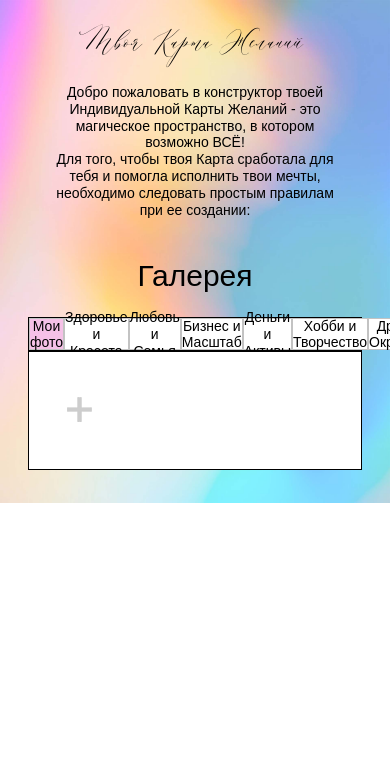
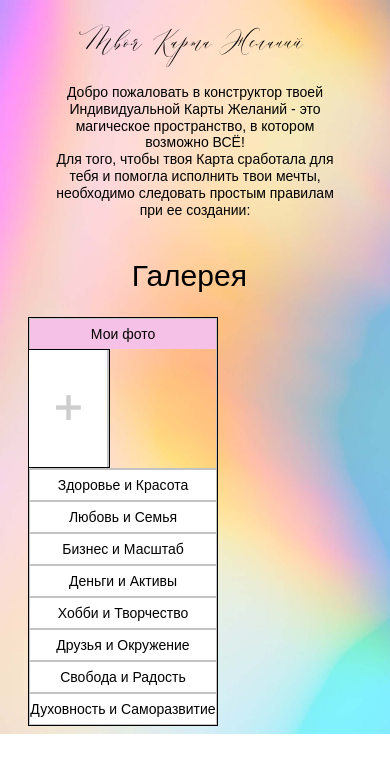
Before and after one commit to drummerrog/wishcard, a PHP site: page / in a window 390 px wide; the page is wider, and only the part inside the window is pictured. Shown: the top 773 px of that part. Run offline with PHP 8.4, Linux system fonts and the light colour scheme.

Commit message:
create: media 1440-768 для табов и слайдера

```diff
--- a/assets/css/media.css
+++ b/assets/css/media.css
@@ -31,9 +31,9 @@
     font-size: 14px;
   }
 
-  .swiper-slide,
+  /* .swiper-slide, */
   .form-label {
-    width: 131.33px !important;
+    width: 125.7px !important;
   }
 }
 
@@ -59,9 +59,9 @@
     font-size: 30px;
   }
 
-  .swiper-slide,
+  /* .swiper-slide, */
   .form-label {
-    width: 100px !important;
+    width: 105.3px !important;
   }
 }
 
@@ -74,6 +74,34 @@
   .info-title {
     font-size: 65px;
     margin: 30px 0 60px;
+  }
+
+  .form-label {
+    width: 78.3px !important;
+  }
+}
+
+@media (max-width: 766px) {
+  .wishcard {
+    width: 97%;
+    overflow: hidden;
+    white-space: nowrap;
+  }
+
+  .tabs {
+    display: block;
+    width: max-content;
+  }
+
+  .tab-content {
+    position: relative;
+    top: 0;
+    left: -2px;
+  }
+
+  .tab-content.active {
+    max-width: 700px;
+    width: max-content;
   }
 }
 
--- a/assets/css/style.css
+++ b/assets/css/style.css
@@ -112,10 +112,15 @@
   height: 100%;
 }
 
+.swiper-wrapper {
+  border-left: 2px solid rgb(195, 195, 195);
+}
+
 .swiper-slide {
   display: block;
   width: 183.56px !important;
   height: auto !important;
+  /* border-left: 1px solid rgb(195, 195, 195); */
   object-fit: cover;
 }
 
--- a/assets/js/script.js
+++ b/assets/js/script.js
@@ -21,7 +21,8 @@
 // Слайдер в галерее, где есть изображения
 const swiper1 = new Swiper(".Swiper", {
   slidesPerView: 9,
-  spaceBetween: 2,
+  spaceBetween: 1,
+  slidesPerGroup: 1,
   mousewheel: {
     invert: true,
   },
@@ -52,7 +53,11 @@
 // Слайдер в галерее, где нет изображений
 var swiper2 = new Swiper(".mySwiper", {
   slidesPerView: 9,
-  spaceBetween: 2,
+  spaceBetween: 1,
+  slidesPerGroup: 1,
+  loop: true,
+  loopFillGroupWithBlank: true,
+  freeScroll: true,
   mousewheel: {
     invert: true,
   },
--- a/index.html
+++ b/index.html
@@ -113,7 +113,13 @@
                                 <img class="swiper-slide" src="assets/image/slider/08.jpg" alt="слайд">
                                 <img class="swiper-slide" src="assets/image/slider/09.jpg" alt="слайд">
                                 <img class="swiper-slide" src="assets/image/slider/02.jpg" alt="слайд">
+                                <img class="swiper-slide" src="assets/image/slider/07.jpg" alt="слайд"><img class="swiper-slide" src="assets/image/slider/03.jpg" alt="слайд">
+                                <img class="swiper-slide" src="assets/image/slider/04.jpg" alt="слайд">
+                                <img class="swiper-slide" src="assets/image/slider/05.jpg" alt="слайд">
+                                <img class="swiper-slide" src="assets/image/slider/06.jpg" alt="слайд">
                                 <img class="swiper-slide" src="assets/image/slider/07.jpg" alt="слайд">
+                                <img class="swiper-slide" src="assets/image/slider/08.jpg" alt="слайд">
+                                <img class="swiper-slide" src="assets/image/slider/09.jpg" alt="слайд">
                             </div>
                             <div class="swiper-button swiper-button-next"></div>
                             <div class="swiper-button swiper-button-prev"></div>
```
